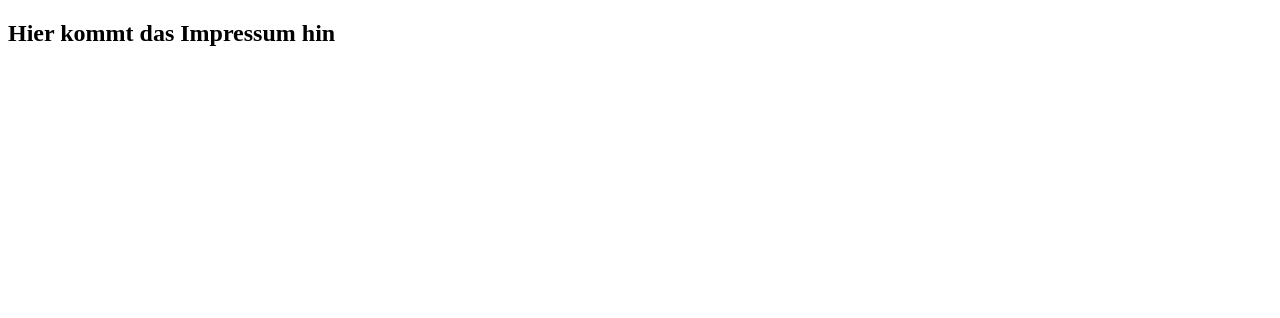
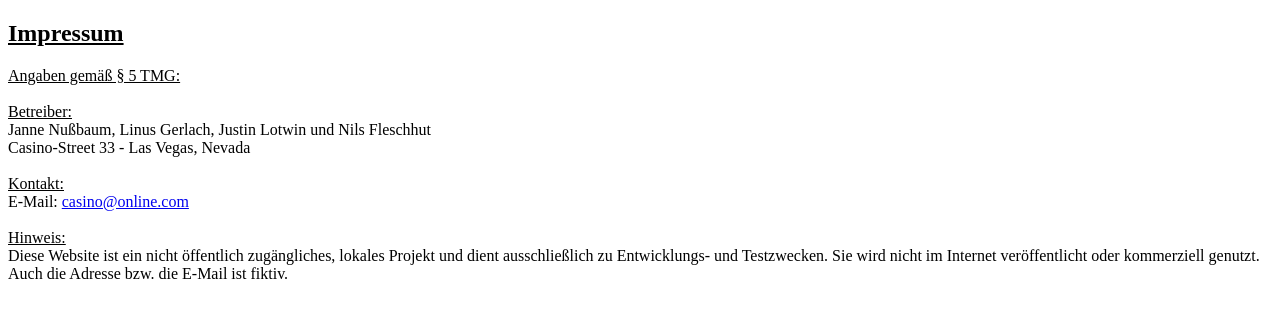
Before and after one commit to Nils897/Webengineering, a website: page View/impressum.html in a window 1280 px wide. Drawn offline with Linux system fonts and the light colour scheme.

Commit message:
fixed registration and implemented impressum.html

```diff
--- a/View/impressum.html
+++ b/View/impressum.html
@@ -5,6 +5,18 @@
     <title>impressum</title>
 </head>
 <body>
-<h2>Hier kommt das Impressum hin</h2>
+<h2><u>Impressum</u> </h2>
+<p>
+    <u>Angaben gemäß § 5 TMG:</u><br><br>
+    <u>Betreiber:</u><br>
+    Janne Nußbaum, Linus Gerlach, Justin Lotwin und Nils Fleschhut<br>
+    Casino-Street 33 - Las Vegas, Nevada<br><br>
+
+    <u>Kontakt:</u><br>
+    E-Mail: <a href="mailto:casino@online.com">casino@online.com</a><br><br>
+
+    <u>Hinweis:</u><br>
+    Diese Website ist ein nicht öffentlich zugängliches, lokales Projekt und dient ausschließlich zu Entwicklungs- und Testzwecken. Sie wird nicht im Internet veröffentlicht oder kommerziell genutzt. Auch die Adresse bzw. die E-Mail ist fiktiv.
+</p>
 </body>
 </html>
```
Also changed, not shown: View/registration.html (+0 -5 lines).
